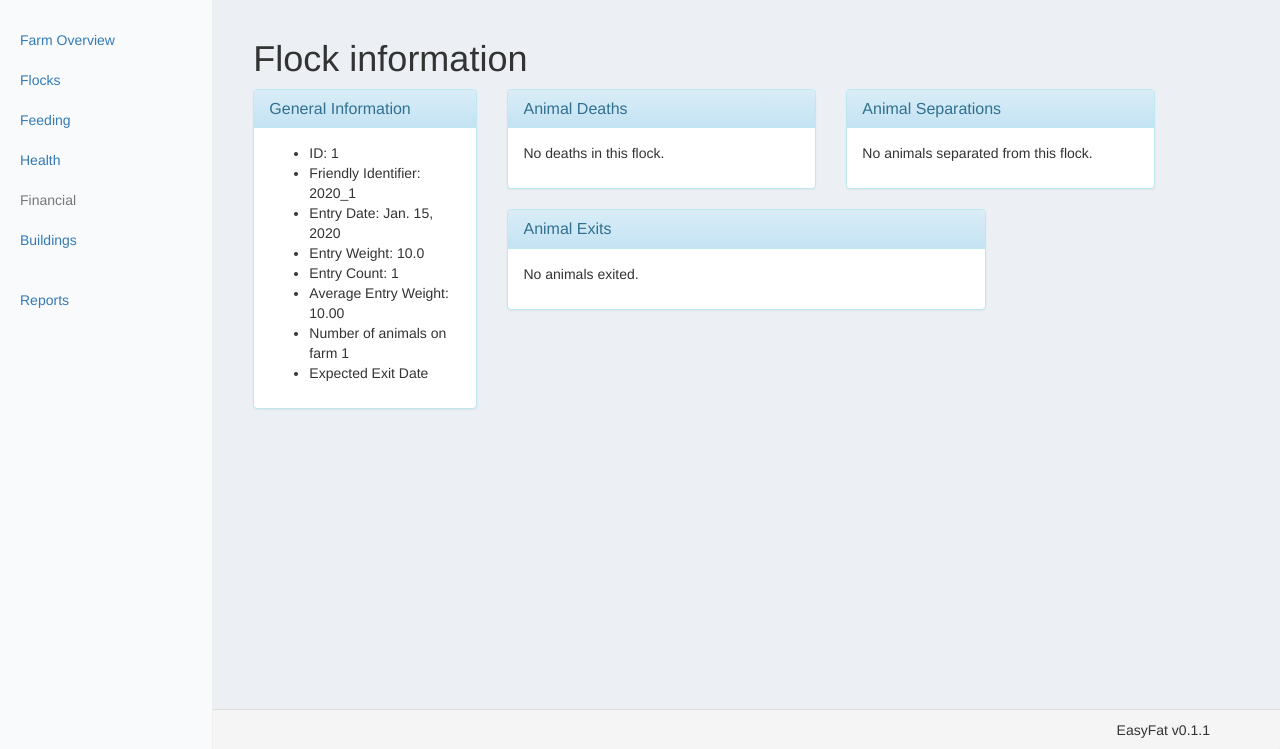
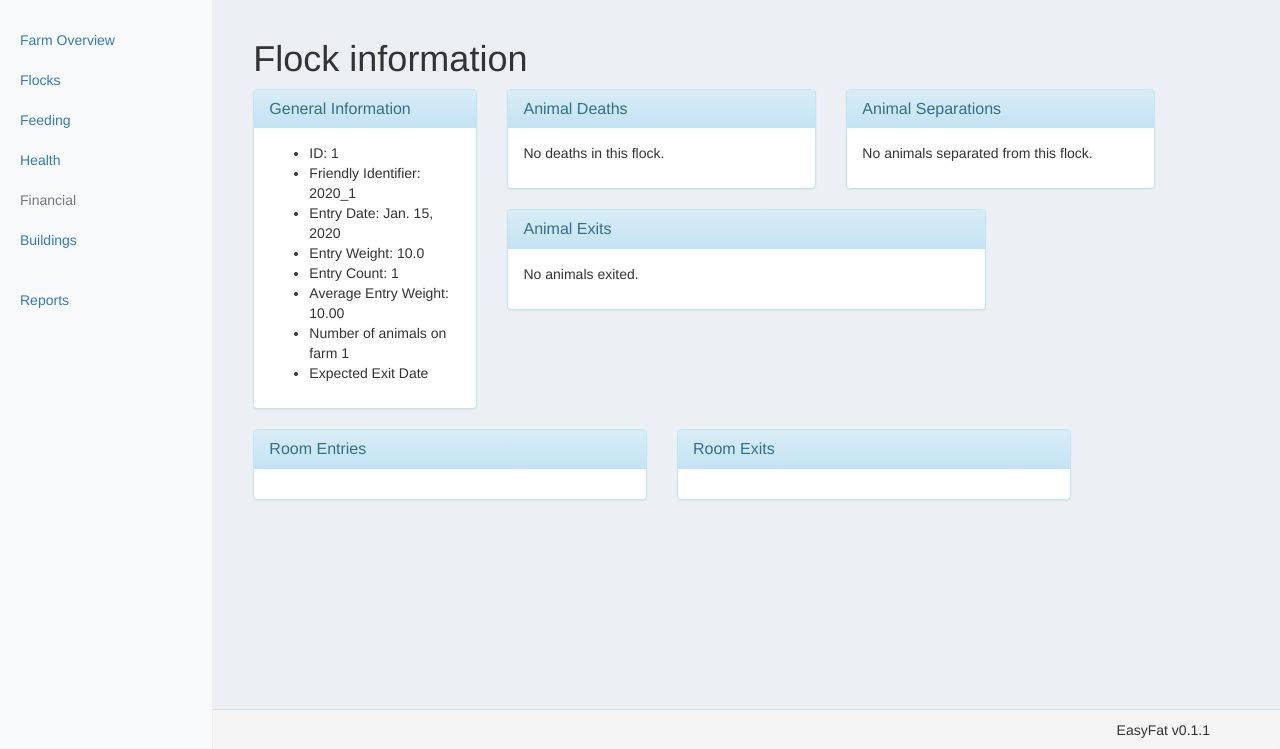
Before and after one commit to forcaeluz/ventania-suinos, a Django app: page /flocks/detail/1 in a window 1280 px wide. Shown: the part 51-800 px from the top of the page. Run offline with Django 3.2, Linux system fonts and the light colour scheme; a user stored in the database is signed in; tables that the repository leaves empty hold one stand-in row (values such as "Sample post"); some libraries are stand-ins or nearby versions.

Commit message:
Added room entries and exits to flock detail, so that the user can easily identify where the animals are at the farm.

```diff
--- a/flocks/templates/flocks/detail.html
+++ b/flocks/templates/flocks/detail.html
@@ -85,9 +85,9 @@
                                     {% else %}
                                         <td>{% trans "Still separated." %}
                                             <div class="btn-group btn-group-sm">
-                                            <a href="{% url 'flocks:make_animal_separation_died' %}?separation_id={{ separation.id }}" class="btn btn-danger" title="Animal died"><span class="glyphicon glyphicon-remove"></span></a>
-                                            <a href="{% url 'flocks:make_animal_separation_exit' %}?separation_id={{ separation.id }}" class="btn btn-danger" title="Animal exited the farm"><span class="glyphicon glyphicon-road"></span></a>
-                                                </div>
+                                                <a href="{% url 'flocks:make_animal_separation_died' %}?separation_id={{ separation.id }}" class="btn btn-danger" title="Animal died"><span class="glyphicon glyphicon-remove"></span></a>
+                                                <a href="{% url 'flocks:make_animal_separation_exit' %}?separation_id={{ separation.id }}" class="btn btn-danger" title="Animal exited the farm"><span class="glyphicon glyphicon-road"></span></a>
+                                            </div>
                                         </td>
                                     {% endif %}
                                 </tr>
@@ -130,6 +130,61 @@
                 </div>
             </div>
         </div>
-
+    </div>
+    <div class="row">
+        <div class="col-sm-6 col-md-5">
+            <div class="panel panel-info">
+                <div class="panel-heading">
+                    <h3 class="panel-title">{% trans 'Room Entries' %}</h3>
+                </div>
+                <div class="panel-body">
+                    {% if room_entries %}
+                        <table class="table table-stripped">
+                            <thead>
+                            <tr>
+                                <th>{% trans "Room" %}</th>
+                                <th>{% trans "N. of animals" %}</th>
+                                <th>{% trans "Date" %}</th>
+                            </tr>
+                            </thead>
+                            {% for entry in room_entries %}
+                                <tr class="table-row">
+                                    <td>{{entry.room}}</td>
+                                    <td>{{entry.number_of_animals}}</td>
+                                    <td>{{entry.date}}</td>
+                                </tr>
+                            {% endfor %}
+                        </table>
+                    {% endif %}
+                </div>
+            </div>
+        </div>
+        <div class="col-sm-6 col-md-5">
+            <div class="panel panel-info">
+                <div class="panel-heading">
+                    <h3 class="panel-title">{% trans 'Room Exits' %}</h3>
+                </div>
+                <div class="panel-body">
+                    {% if room_entries %}
+                        <table class="table table-stripped">
+                            <thead>
+                            <tr>
+                                <th>{% trans "Room" %}</th>
+                                <th>{% trans "N. of animals" %}</th>
+                                <th>{% trans "Date" %}</th>
+                            </tr>
+                            </thead>
+                            {% for entry in room_exits %}
+                                <tr class="table-row">
+                                    <td>{{entry.room}}</td>
+                                    <td>{{entry.number_of_animals}}</td>
+                                    <td>{{entry.date}}</td>
+                                </tr>
+                            {% endfor %}
+                        </table>
+                    {% endif %}
+                </div>
+            </div>
+        </div>
     </div>
 {% endblock %}
--- a/flocks/views.py
+++ b/flocks/views.py
@@ -40,11 +40,16 @@
     exit_list = flock.animalexits_set.all()
     death_list = flock.animaldeath_set.all()
     separation_list = flock.animalseparation_set.all()
+    room_entries = flock.animalroomentry_set.all()
+    room_exits = flock.animalroomexit_set.filter(number_of_animals__gt=0)
+
     param_list = {
         'flock': flock,
         'exits_list': exit_list,
         'death_list': death_list,
-        'separation_list': separation_list
+        'separation_list': separation_list,
+        'room_entries': room_entries,
+        'room_exits': room_exits
     }
     return render(request, 'flocks/detail.html', param_list)
 
```
